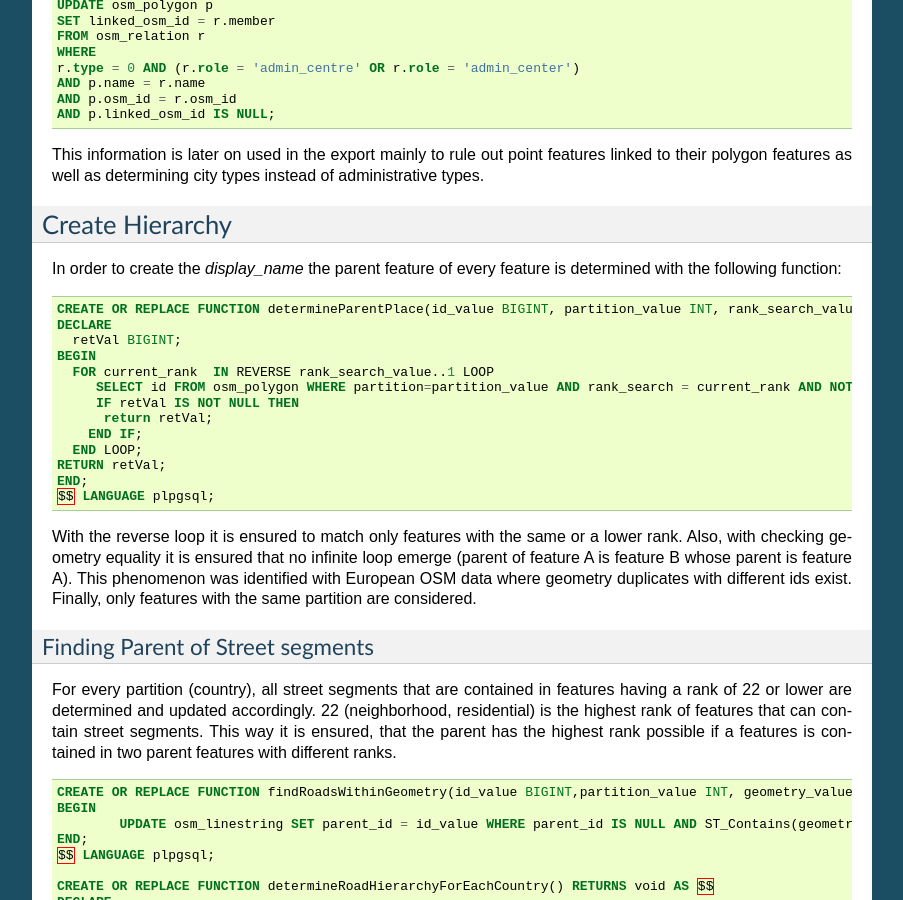
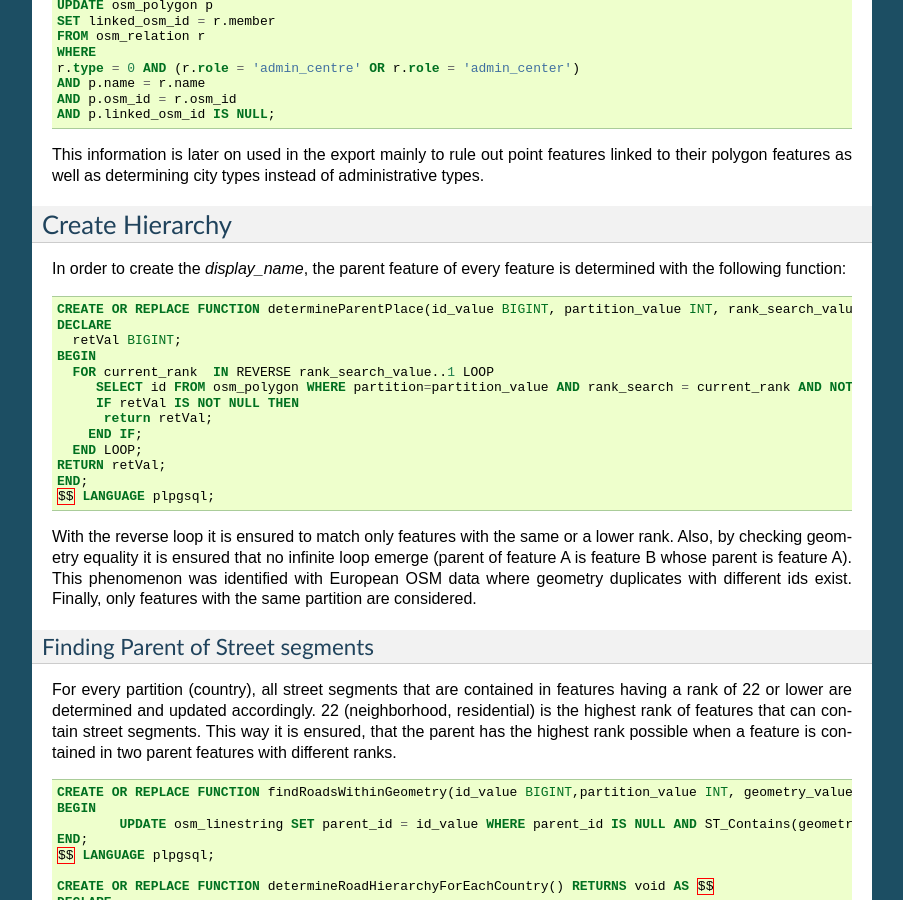
Before and after one commit to OSMNames/OSMNames, a Sphinx documentation site: the page built from docs/implementation/processing.rst, in a window 1280 px wide and 900 px high, scrolled down 2459 px. Shown: the whole window, without its empty margins (198-1101 px from the left). Built offline with Sphinx 7.4.7, drawn with Linux system fonts in a browser that asks for light colours.

Commit message:
fixed some typos

```diff
--- a/docs/architecture/export_data_format.rst
+++ b/docs/architecture/export_data_format.rst
@@ -1,7 +1,7 @@
 Export Data Format
 ==================
 
-The requirement to the export data format is being simple to use. The decision led to using an UTF-8 encoded TSV like with Geonames, where the first line contains the column names. Compared to a CSV name are now allowed to have usual delimiters such as commas or semicolons. Best practices from `GISGraphy <http://download.gisgraphy.com/format.txt>`_  have been adapted. The definition looks as follows:
+The requirement of the export data format is being simple to use. The decision led to using an UTF-8 encoded TSV like Geonames, where the first line contains the column names. Compared to a CSV, names are now allowed to have usual delimiters such as commas or semicolons. Best practices from `GISGraphy <http://download.gisgraphy.com/format.txt>`_  have been adapted. The definition looks as follows:
 
 =================	====================================================================================================================================
 Column name 		Description
--- a/docs/implementation/export.rst
+++ b/docs/implementation/export.rst
@@ -68,7 +68,7 @@
 
 Language Precedence
 -------------------
-Because the names are imported in seven different languages, there needs to be a unique of of weighing which language is more relevant for in the exported data. This happens in the following function with the precedence [English -> native name -> French -> German -> Spanish -> Russian -> Chinese]:
+Because the names are imported in seven different languages, there needs to be a unique way of weighing which language is more relevant in the exported data. This happens in the following function with the precedence [English -> native name -> French -> German -> Spanish -> Russian -> Chinese]:
 
 .. code-block:: sql
 
--- a/docs/implementation/processing.rst
+++ b/docs/implementation/processing.rst
@@ -171,7 +171,7 @@
 Create Hierarchy
 ----------------
 
-In order to create the *display_name* the parent feature of every feature is determined with the following function:
+In order to create the *display_name*, the parent feature of every feature is determined with the following function:
 
 .. code-block:: sql
 
@@ -189,12 +189,12 @@
 	END;
 	$$ LANGUAGE plpgsql;
 
-With the reverse loop it is ensured to match only features with the same or a lower rank. Also, with checking geometry equality it is ensured that no infinite loop emerge (parent of feature A is feature B whose parent is feature A). This phenomenon was identified with European OSM data where geometry duplicates with different ids exist. Finally, only features with the same partition are considered.
+With the reverse loop it is ensured to match only features with the same or a lower rank. Also, by checking geometry equality it is ensured that no infinite loop emerge (parent of feature A is feature B whose parent is feature A). This phenomenon was identified with European OSM data where geometry duplicates with different ids exist. Finally, only features with the same partition are considered.
 
 Finding Parent of Street segments
 ~~~~~~~~~~~~~~~~~~~~~~~~~~~~~~~~~
 
-For every partition (country), all street segments that are contained in features having a rank of 22 or lower are determined and updated accordingly. 22 (neighborhood, residential) is the highest rank of features that can contain street segments. This way it is ensured, that the parent has the highest rank possible if a features is contained in two parent features with different ranks.
+For every partition (country), all street segments that are contained in features having a rank of 22 or lower are determined and updated accordingly. 22 (neighborhood, residential) is the highest rank of features that can contain street segments. This way it is ensured, that the parent has the highest rank possible when a feature is contained in two parent features with different ranks.
 
 .. code-block:: sql
 
--- a/docs/index.rst
+++ b/docs/index.rst
@@ -5,8 +5,6 @@
 
 Welcome to OSMNames's documentation!
 ====================================
-
-Contents:
 
 .. toctree::
    :maxdepth: 3
--- a/docs/introduction.rst
+++ b/docs/introduction.rst
@@ -4,7 +4,7 @@
 OSMNames is an open source tool that allows creating geographical gazetter data
 out of OpenStreetMap OSM files.
 
-There is a need for a data set consisting of street names of the world. Such gazetteer data however is either not available for every country (openaddresses.io) or is not in a compact format. Furthermore, if such data is found, it is often not for free. A global data set can be downloaded at https://osmnames.org.
+There is a need for a data set consisting of street names of the world. Such gazetteer data however is either not available for every country (openaddresses.io) or is not in a suitable format. Furthermore, if such data is found, it is often not for free. A global data set can be downloaded at https://osmnames.org.
 
 A current implementation on how the data looks like in a geocoder can be seen at https://osmnames.klokantech.com
 
```
Also changed, not shown: 1 other file.
